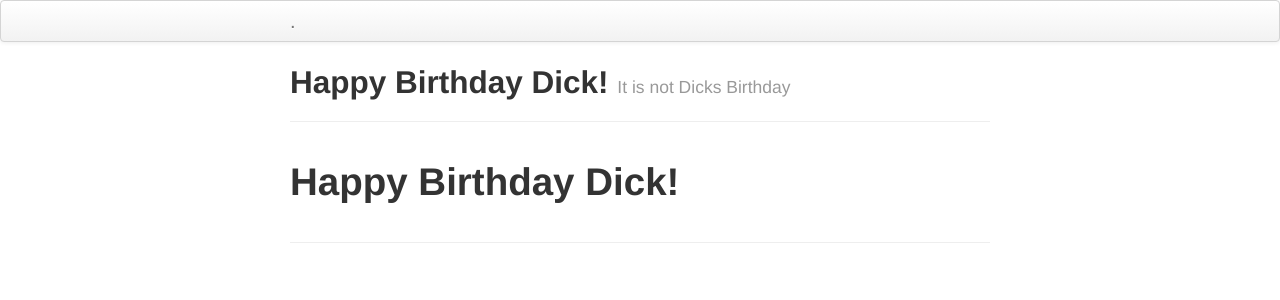
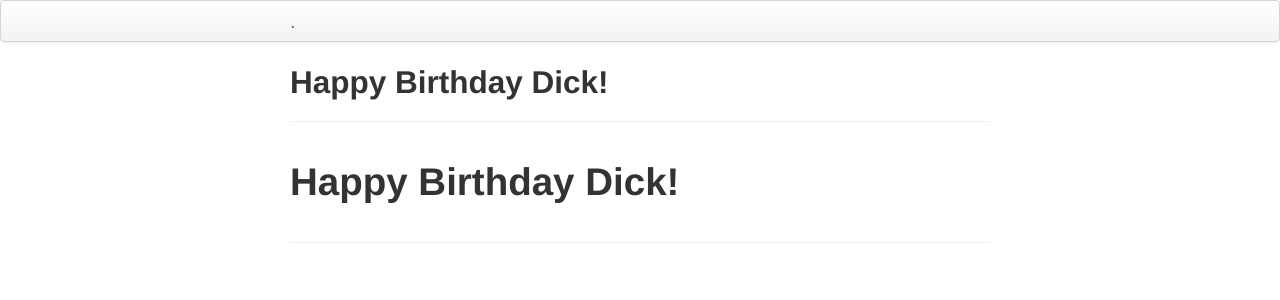
Before and after one commit to kyle-work/isitdicksbirthday.com, a Jekyll site: the page built from index.md, in a window 1280 px wide. Shown: the top 300 px of the page. Built offline with Jekyll 4.4.1, drawn with Linux system fonts in a browser that asks for light colours; our own code applies the rules of GitHub Pages for plain Markdown files.

Commit message:
Update index.md

```diff
--- a/index.md
+++ b/index.md
@@ -1,6 +1,2 @@
----
-layout: page
-tagline: It is not Dicks Birthday
----
 
 # Happy Birthday Dick!
```
